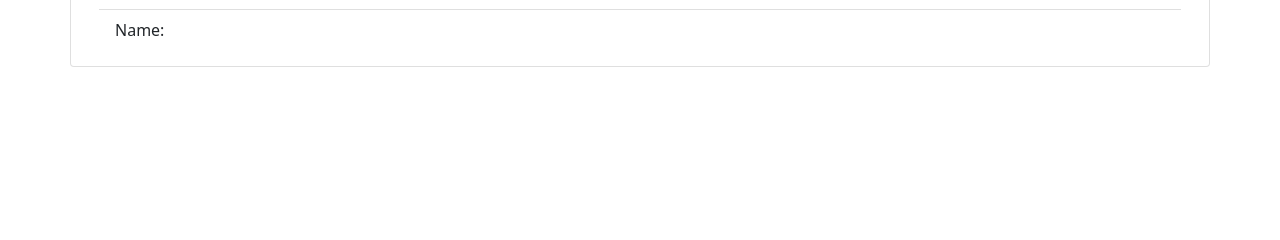
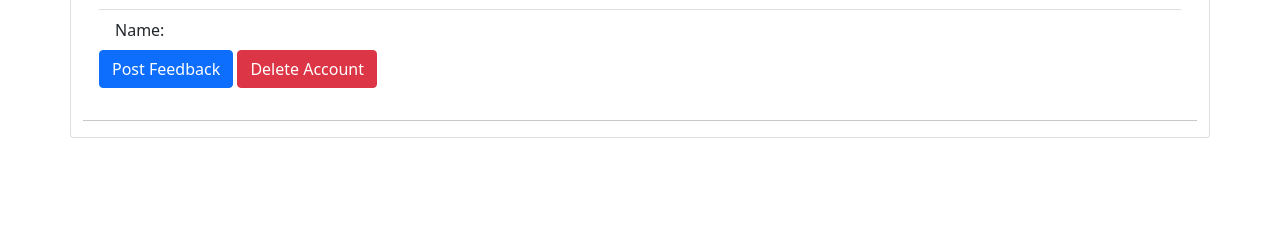
Before and after one commit to adshay18/Flask-Feedback, a Flask app: template templates/user_details.html in a window 1280 px wide. Shown: the part 224-464 px from the top of the page. Run offline with Flask 2, Linux system fonts and the light colour scheme; the template is opened without the code that fills it, so the values that code supplies are empty.

Commit message:
set up user pages to handle new feedback and account deletions

```diff
--- a/app.py
+++ b/app.py
@@ -1,6 +1,6 @@
 from flask import Flask, render_template, redirect, session, flash
 from flask_debugtoolbar import DebugToolbarExtension
-from models import connect_db, db, User
+from models import connect_db, db, User, Feedback
 from forms import UserForm, LoginForm
 from sqlalchemy.exc import IntegrityError
 
@@ -49,7 +49,10 @@
     if 'user' not in session:
         return redirect('/login')
     user = User.query.get_or_404(username)
-    return render_template('user_details.html', user=user)
+
+    #get a list of all of the user's feedback
+    all_feedback = user.feedback
+    return render_template('user_details.html', user=user, all_feedback=all_feedback)
 
 @app.route('/login', methods=["GET", "POST"])
 def show_login():
--- a/models.py
+++ b/models.py
@@ -59,4 +59,5 @@
     id = db.Column(db.Integer, primary_key=True, autoincrement=True)
     title = db.Column(db.String(100), nullable=False)
     content = db.Column(db.Text, nullable=False)
-    username = db.relationship('User', backref='feedback')
+    username = db.Column(db.String(20), db.ForeignKey('users.username'))
+    user = db.relationship('User', backref='feedback')
--- a/templates/user_details.html
+++ b/templates/user_details.html
@@ -10,6 +10,29 @@
             <li class="list-group-item">Email Address: <span class="text-end">{{user.email}}</span></li>
             <li class="list-group-item">Name: <span>{{user.first_name}} {{user.last_name}}</span></li>
           </ul>
+          {% if session['user'] == user.username %}
+          <a href="#" class="btn btn-primary">Post Feedback</a>
+          <a href="#" class="btn btn-danger">Delete Account</a>
+          {% endif %}
         </div>
+        <hr>
+        {% for feedback in all_feedback %}
+        <div class="card my-4">
+          <div class="card-body">
+            <h5 class="card-title text-info">
+              {{feedback.title}}
+              {% if session['user'] == feedback.username %}
+              <form style="display:inline;" action="/feedback/{{feedback.id}}/delete" method="POST">
+                <button class="btn btn-sm btn-danger">X</button>
+              </form>
+              {% endif %}
+            </h5>
+            <h6 class="card-subtitle mb-2 text-muted">{{user.username}}</h6>
+            <p class="card-text">
+              {{feedback.content}}
+            </p>
+          </div>
+        </div>
+        {% endfor %}
       </div>
 {% endblock %}
```
